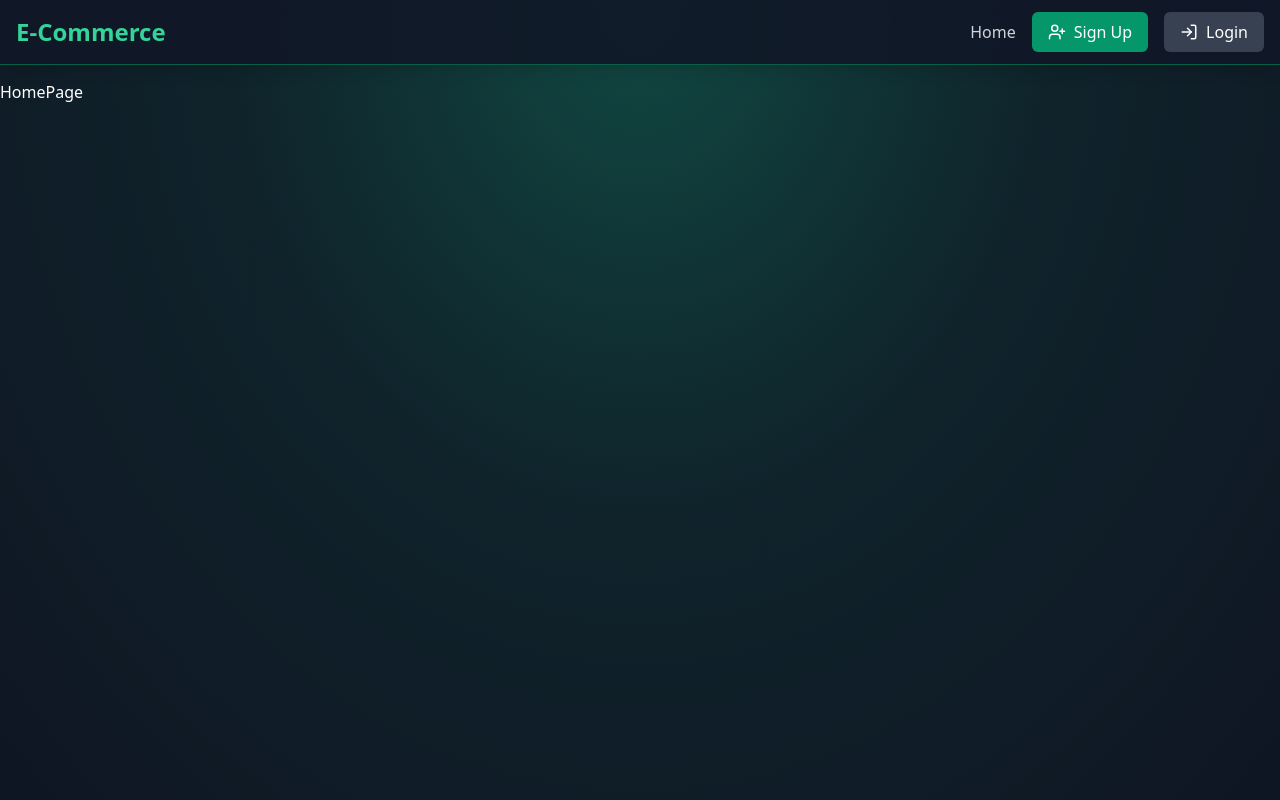
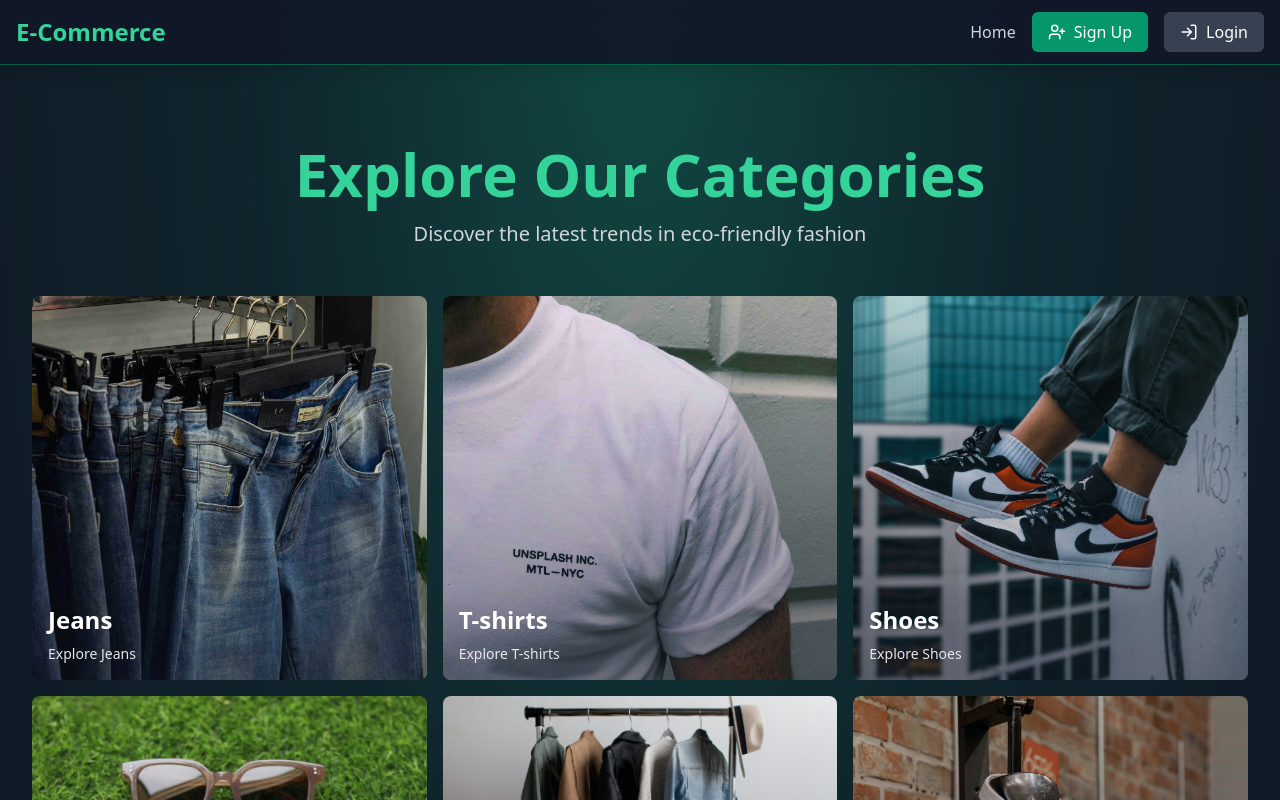
Before and after one commit to sameerjohn1/mern-ecommerce-store, a React app in the folder frontend/: page / in a window 1280 px wide. Shown: the top 800 px of the page. Built offline with nearby package versions, Linux system fonts and the light colour scheme; no server answers; the HTML template or start-up script is replaced by a standard one.

Commit message:
feat(home): implement category showcase with reusable category cards

```diff
--- /dev/null
+++ b/frontend/src/components/CategoryItem.jsx
@@ -0,0 +1,27 @@
+import { Link } from "react-router-dom";
+
+const CategoryItem = ({ category }) => {
+  return (
+    <div className="relative overflow-hidden h-96 w-full rounded-lg group">
+      <Link to={"/category" + category.href}>
+        <div className="w-full h-full cursor-pointer">
+          <div className="absolute inset-0 bg-gradient-to-b from-transparent to-gray-900 opacity-50 z-10" />
+          <img
+            src={category.imageUrl}
+            alt={category.name}
+            className="w-full h-full object-cover transition-transform duration-500 ease-out group-hover:scale-110"
+            loading="lazy"
+          />
+          <div className="absolute bottom-0 left-0 right-0 p-4 z-20">
+            <h3 className="text-white text-2xl font-bold mb-2">
+              {category.name}
+            </h3>
+            <p className="text-gray-200 text-sm">Explore {category.name}</p>
+          </div>
+        </div>
+      </Link>
+    </div>
+  );
+};
+
+export default CategoryItem;
--- a/frontend/src/pages/HomePage.jsx
+++ b/frontend/src/pages/HomePage.jsx
@@ -1,5 +1,34 @@
+import CategoryItem from "../components/CategoryItem";
+
+const categories = [
+  { href: "/jeans", name: "Jeans", imageUrl: "/jeans.jpg" },
+  { href: "/t-shirts", name: "T-shirts", imageUrl: "/tshirts.jpg" },
+  { href: "/shoes", name: "Shoes", imageUrl: "/shoes.jpg" },
+  { href: "/glasses", name: "Glasses", imageUrl: "/glasses.png" },
+  { href: "/jackets", name: "Jackets", imageUrl: "/jackets.jpg" },
+  { href: "/suits", name: "Suits", imageUrl: "/suits.jpg" },
+  { href: "/bags", name: "Bags", imageUrl: "/bags.jpg" },
+];
+
 const HomePage = () => {
-  return <div>HomePage</div>;
+  return (
+    <div className="relative min-h-screen text-white overflow-hidden">
+      <div className="relative z-10 max-w-7xl mx-auto px-4 sm:px-6 lg:px-8 py-16">
+        <h1 className="text-center text-5xl sm:text-6xl font-bold text-emerald-400 mb-4">
+          Explore Our Categories
+        </h1>
+        <p className="text-center text-xl text-gray-300 mb-12">
+          Discover the latest trends in eco-friendly fashion
+        </p>
+
+        <div className="grid grid-cols-1 sm:grid-cols-2 lg:grid-cols-3 gap-4">
+          {categories.map((category) => (
+            <CategoryItem category={category} key={category.name} />
+          ))}
+        </div>
+      </div>
+    </div>
+  );
 };
 
 export default HomePage;
--- a/frontend/src/stores/useUserStore.js
+++ b/frontend/src/stores/useUserStore.js
@@ -65,3 +65,5 @@ export const useUserStore = create((set, get) => ({
     }
   },
 }));
+
+// implement the axios interceptors for refreshing access token
```
